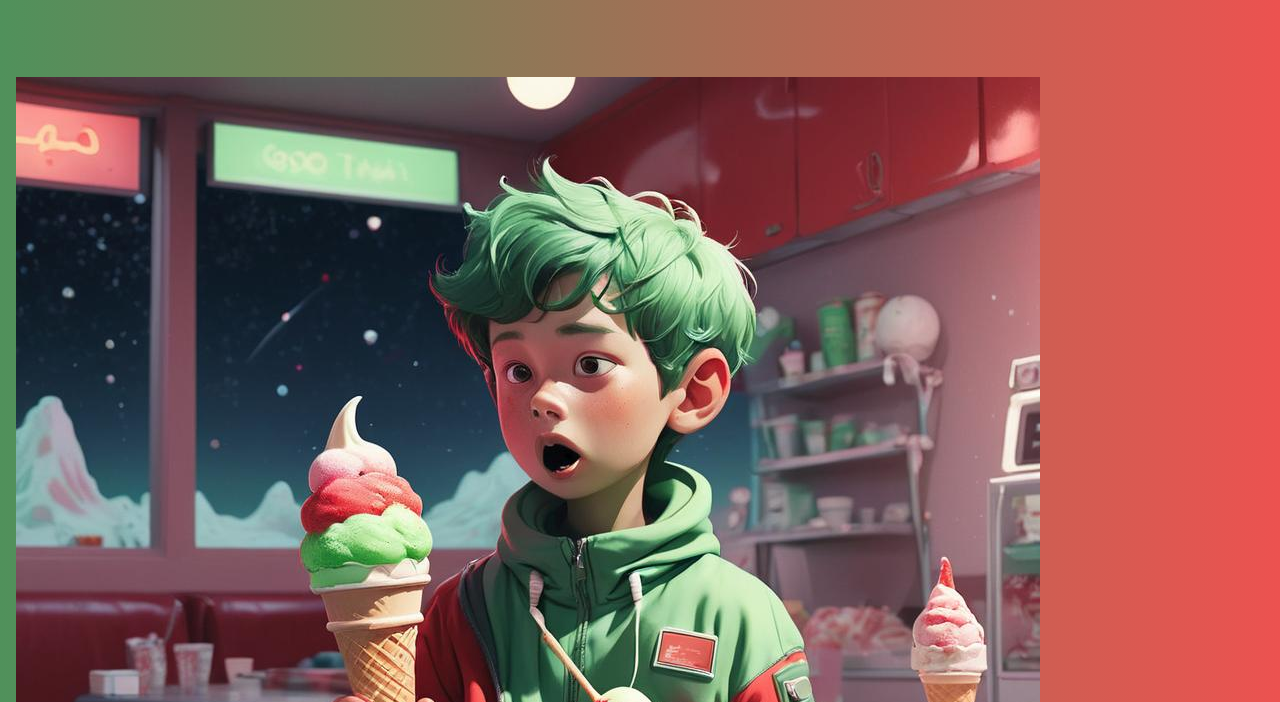
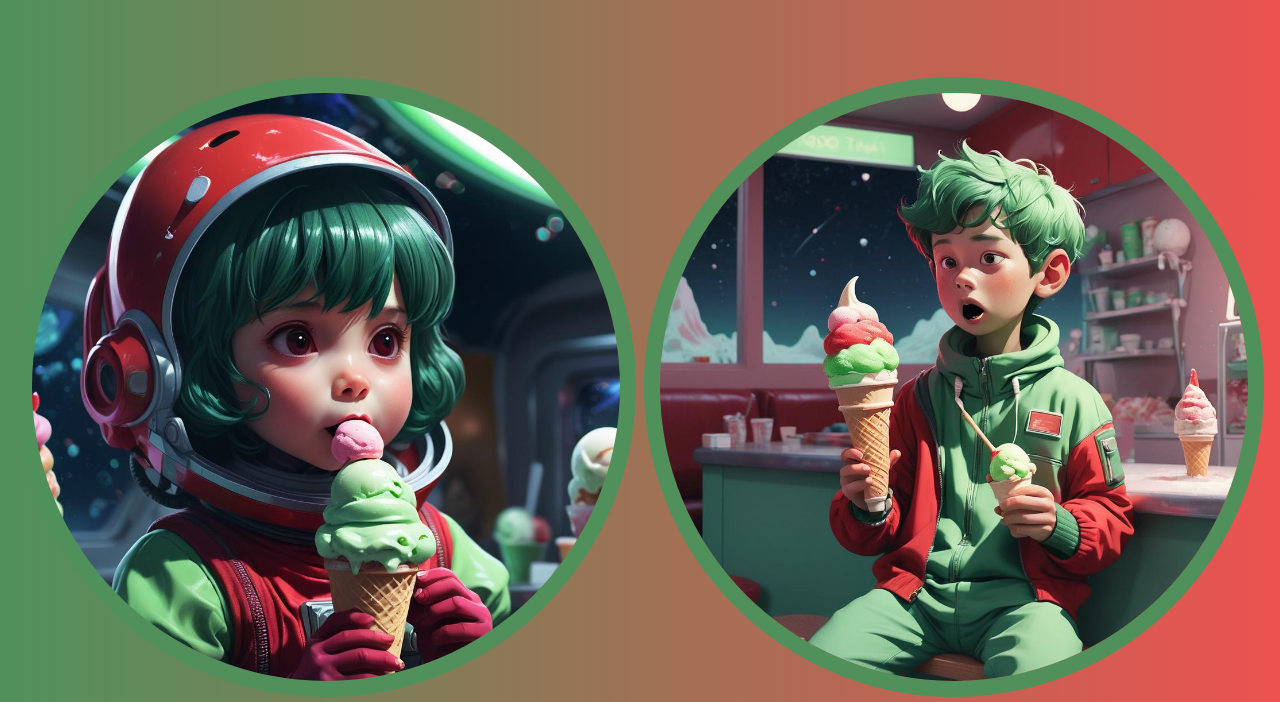
Before and after one commit to anotherfelipe/desafio-web, a website: page src/index.html in a window 1280 px wide. Shown: the part 1328-2030 px from the top of the page. Drawn offline with nearby package versions, Linux system fonts and the light colour scheme.

Commit message:
adição da área de clientes, para melhorar um pouco a aparência do site

```diff
--- a/src/index.html
+++ b/src/index.html
@@ -5,7 +5,10 @@
     <meta name="viewport" content="width=device-width, initial-scale=1.0" />
     <title>Sorveteria Espacial</title>
     <link rel="stylesheet" href="main.css" />
-    <link href="https://fonts.googleapis.com/css2?family=Open+Sans" rel="stylesheet"/>
+    <link
+      href="https://fonts.googleapis.com/css2?family=Open+Sans"
+      rel="stylesheet"
+    />
   </head>
   <body>
     <header>
@@ -17,11 +20,11 @@
           <li><a href="#premiações">Premiações</a></li>
           <li><a href="#trabalhe">Trabalhe Conosco</a></li>
         </ul>
-        <br>
-        <br>
+        <br />
+        <br />
         <h1>
-          E S P A Ç O  G O U R M E T
-          <br>
+          E S P A Ç O G O U R M E T
+          <br />
           Sorvetes Premium
         </h1>
       </nav>
@@ -39,7 +42,14 @@
           Espacial NGC 7070. Prepare-se para uma viagem de sabor que você jamais
           esquecerá! Namekuseijins não pagam estacionamento!
         </h1>
-        <img src="img/head.jpg" alt="Head Image" />
+        <section id="clientes">
+          <div class="grid-container">
+            <img src="img/astronauta01.jpg" alt="Astronauta 01" />
+            <img src="img/astronauta02.jpg" alt="Astronauta 02" />
+            <img src="img/astronauta03.jpg" alt="Astronauta 03" />
+            <img src="img/astronauta04.jpg" alt="Astronauta 04" />
+          </div>
+        </section>
       </section>
       <section id="cardapio">
         <h1>Produtos</h1>
@@ -55,7 +65,10 @@
     </main>
     <footer>
       <img src="img/top01.png" alt="Rodapé" />
-      <a> Desenvolvido por Felipe Santos, para o Projeto Desenvolve - © 2024, Todos os diretos reservados </a>
+      <a>
+        Desenvolvido por Felipe Santos, para o Projeto Desenvolve - © 2024,
+        Todos os diretos reservados
+      </a>
     </footer>
   </body>
 </html>
--- a/src/main.css
+++ b/src/main.css
@@ -16,6 +16,23 @@ header {
 header img {
   width: 100%;
   height: auto;
+}
+
+.grid-container {
+  display: grid;
+  grid-template-columns: repeat(2, 1fr);
+  gap: 0.5rem;
+  max-width: 100rem;
+  width: 100%;
+}
+
+.grid-container img {
+  width: 100%;
+  height: auto;
+  border-radius: 20rem;
+  border-style: solid;
+  border-width: 1rem;
+  border-color: #50915b;
 }
 
 nav {
```
Also changed, not shown: README.md, src/img/astronauta01.jpg (renamed from src/img/original/meninasorvete01.jpg), src/img/astronauta02.jpg (renamed from src/img/head.jpg), src/img/astronauta03.jpg (added), src/img/astronauta04.jpg (renamed from src/img/original/astronauta05.jpg).
